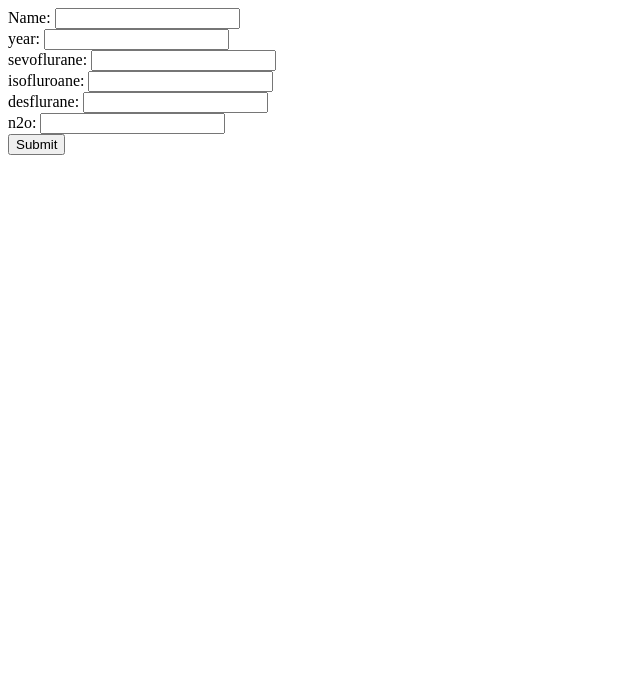
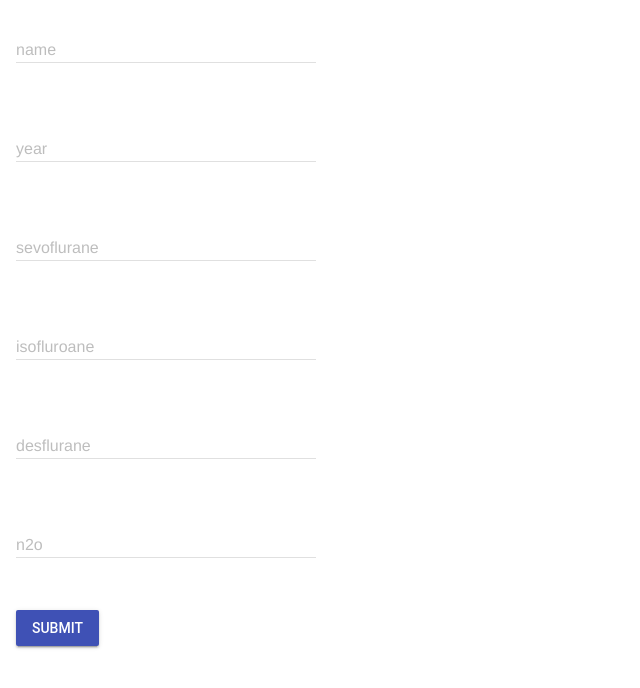
Before and after one commit to jhh3000/yale-climate, a Django app: page / in a window 1280 px wide. Shown: the top 688 px of the page, without its empty margins (0-640 px from the left). Run offline with Django 3.2, Linux system fonts and the light colour scheme; some libraries are stand-ins or nearby versions.

Commit message:
updated template

```diff
--- a/templates/climate.html
+++ b/templates/climate.html
@@ -1,14 +1,60 @@
-<html>
+<!DOCTYPE html>
+<html lang="en">
+<head>
+  <meta charset="utf-8">
+  <meta name="viewport" content="width=device-width, initial-scale=1.0">
+  <meta name="description" content="">
+  <meta name="author" content="">
+	<link rel="stylesheet" href="https://fonts.googleapis.com/icon?family=Material+Icons">
+	<link rel="stylesheet" href="https://code.getmdl.io/1.1.1/material.indigo-pink.min.css">
+	<script defer src="https://code.getmdl.io/1.1.1/material.min.js"></script>
+	<script src="//ajax.googleapis.com/ajax/libs/jquery/1.11.1/jquery.min.js"></script>
+</head>
+<body>
+{% if footprint %}Your carbon footprint was: {{ footprint }}<br><br>{% endif %}
 <form action="/" method="POST">
 {% csrf_token %}
-Name: <input type="text" name="name"><br />
-year: <input type="text" name="year"><br />
-sevoflurane: <input type="text" name="sevoflurane"><br />
-isofluroane: <input type="text" name="isofluroane"><br />
-desflurane: <input type="text" name="desflurane"><br />
-n2o: <input type="text" name="n2o"><br />
-<input type="submit">
+
+<div class="mdl-grid">
+<div class="mdl-cell mdl-cell--3-col">
+<div class="mdl-textfield mdl-js-textfield">
+<input class="mdl-textfield__input" type="text" name="name" id="name">
+<label class="mdl-textfield__label" for="name">name</label>
+</div></div></div>
+<div class="mdl-grid">
+<div class="mdl-cell mdl-cell--3-col">
+<div class="mdl-textfield mdl-js-textfield">
+<input class="mdl-textfield__input" pattern="\d*" type="text" name="year" id="year">
+<label class="mdl-textfield__label" for="name">year</label>
+</div></div></div>
+<div class="mdl-grid">
+<div class="mdl-cell mdl-cell--3-col">
+<div class="mdl-textfield mdl-js-textfield">
+<input class="mdl-textfield__input" pattern="\d*" type="text" name="sevoflurane" id="sevoflurane">
+<label class="mdl-textfield__label" for="name">sevoflurane</label>
+</div></div></div>
+<div class="mdl-grid">
+<div class="mdl-cell mdl-cell--3-col">
+<div class="mdl-textfield mdl-js-textfield">
+<input class="mdl-textfield__input" pattern="\d*" type="text" name="isofluroane" id="isofluroane">
+<label class="mdl-textfield__label" for="name">isofluroane</label>
+</div></div></div>
+<div class="mdl-grid">
+<div class="mdl-cell mdl-cell--3-col">
+<div class="mdl-textfield mdl-js-textfield">
+<input class="mdl-textfield__input" pattern="\d*" type="text" name="desflurane" id="desflurane">
+<label class="mdl-textfield__label" for="name">desflurane</label>
+</div></div></div>
+<div class="mdl-grid">
+<div class="mdl-cell mdl-cell--3-col">
+<div class="mdl-textfield mdl-js-textfield">
+<input class="mdl-textfield__input" pattern="\d*" type="text" name="n2o" id="n2o">
+<label class="mdl-textfield__label" for="name">n2o</label>
+</div></div></div>
+<div class="mdl-grid">
+<div class="mdl-cell mdl-cell--3-col">
+<input class="mdl-button mdl-js-button mdl-button--raised mdl-js-ripple-effect mdl-button--colored" type="submit">
+</div></div>
 </form>
-<br><br>
-{% if footprint %}Your carbon footprint was: {{ footprint }}{% endif %}
+</body>
 </html>
```
